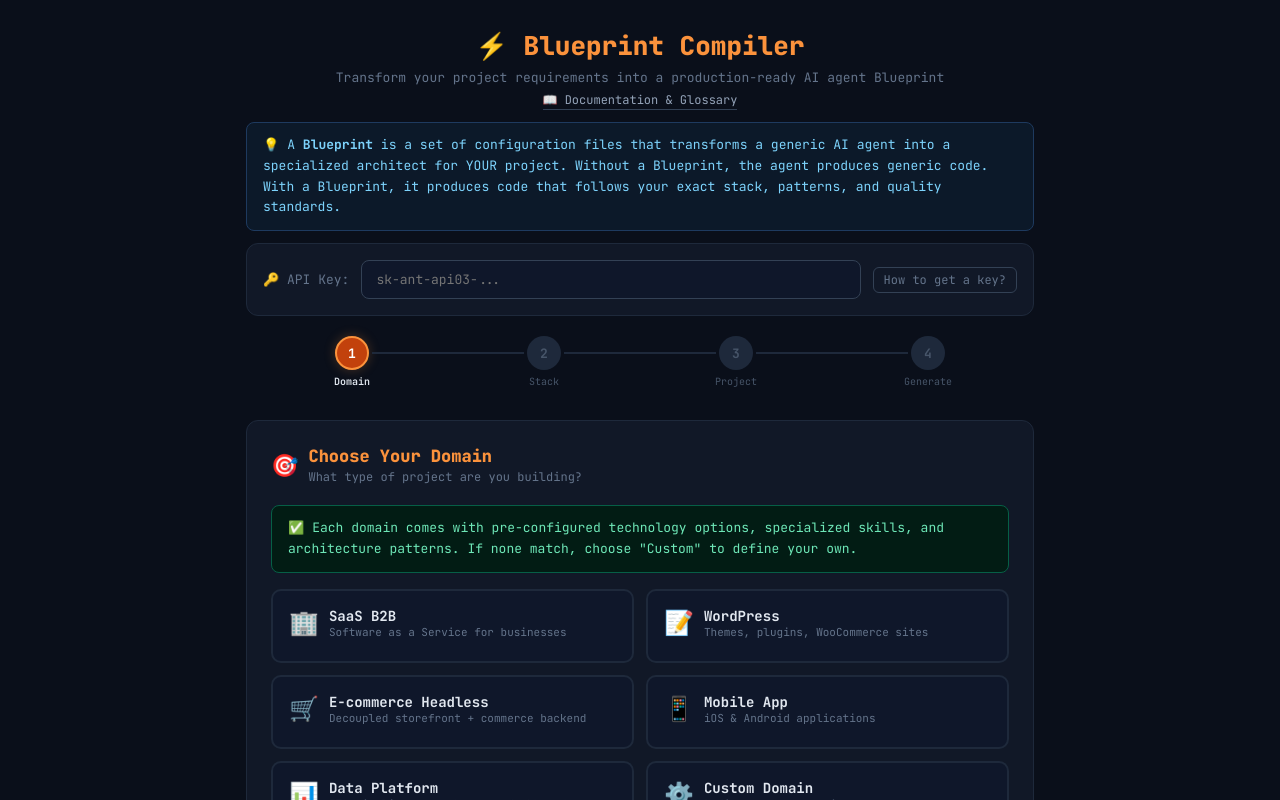
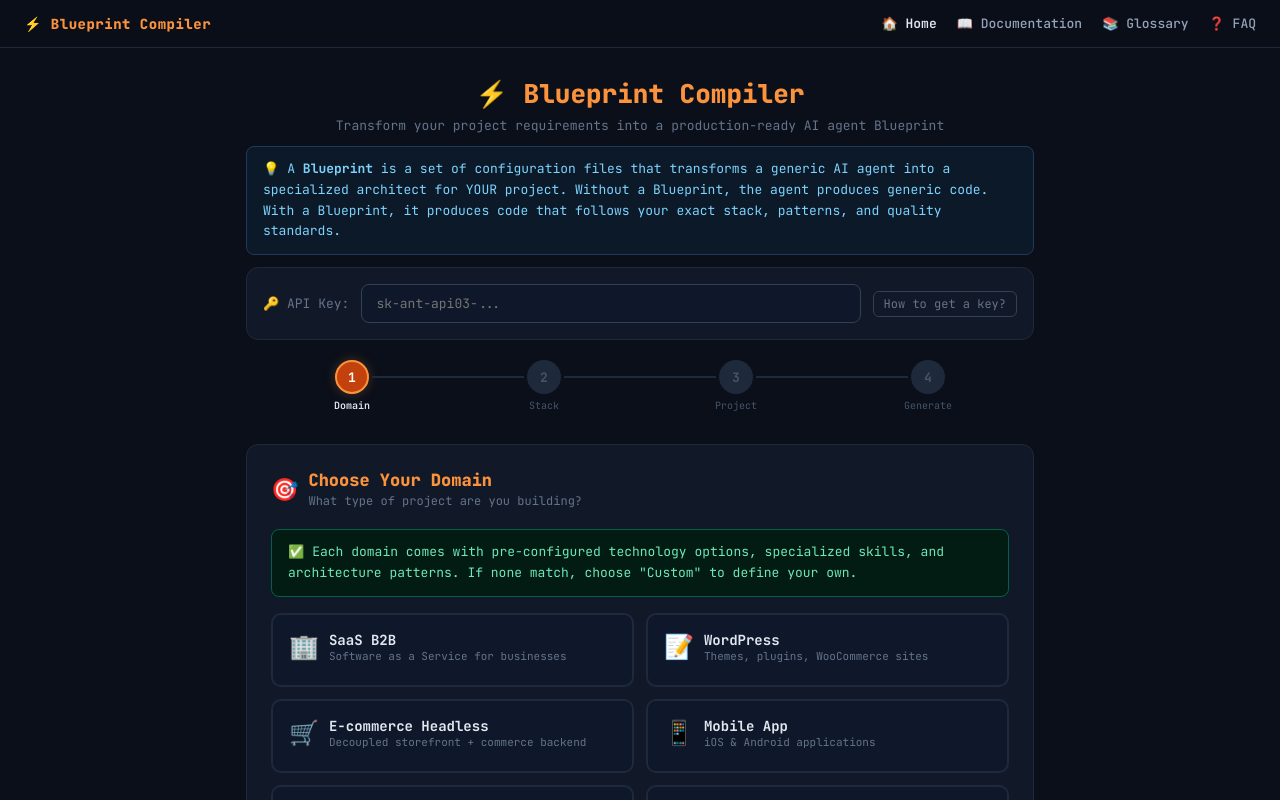
Before and after one commit to skywalker76/blueprint-compiler, a React (Vite) app: page / in a window 1280 px wide. Shown: the top 800 px of the page. Built offline with nearby package versions, Linux system fonts and the light colour scheme.

Commit message:
Add prominent navigation bar with links to Documentation, Glossary, and FAQ

```diff
--- a/src/App.jsx
+++ b/src/App.jsx
@@ -682,12 +682,21 @@ ${stackStr}`;
 
   return (
     <div style={{ minHeight: "100vh", background: "#0a0f1a", color: "#e2e8f0" }}>
+      {/* Top Navigation Bar */}
+      <nav style={{ position: "sticky", top: 0, zIndex: 100, background: "rgba(10,15,26,0.92)", backdropFilter: "blur(12px)", borderBottom: "1px solid #1e293b", padding: "0 24px", height: 48, display: "flex", alignItems: "center", justifyContent: "space-between" }}>
+        <span style={{ fontSize: 14, fontWeight: 800, color: "#fb923c", letterSpacing: 0.5 }}>⚡ Blueprint Compiler</span>
+        <div style={{ display: "flex", gap: 20, alignItems: "center" }}>
+          <a href="/" style={{ fontSize: 13, color: "#e2e8f0", textDecoration: "none", fontWeight: 600 }}>🏠 Home</a>
+          <a href="/docs.html" style={{ fontSize: 13, color: "#94a3b8", textDecoration: "none", fontWeight: 500, transition: "color .15s" }} onMouseOver={e => e.target.style.color = "#fb923c"} onMouseOut={e => e.target.style.color = "#94a3b8"}>📖 Documentation</a>
+          <a href="/docs.html#glossary" style={{ fontSize: 13, color: "#94a3b8", textDecoration: "none", fontWeight: 500, transition: "color .15s" }} onMouseOver={e => e.target.style.color = "#fb923c"} onMouseOut={e => e.target.style.color = "#94a3b8"}>📚 Glossary</a>
+          <a href="/docs.html#faq" style={{ fontSize: 13, color: "#94a3b8", textDecoration: "none", fontWeight: 500, transition: "color .15s" }} onMouseOver={e => e.target.style.color = "#fb923c"} onMouseOut={e => e.target.style.color = "#94a3b8"}>❓ FAQ</a>
+        </div>
+      </nav>
       <div style={{ maxWidth: 820, margin: "0 auto", padding: "28px 16px" }}>
         {/* Header */}
         <div style={{ textAlign: "center", marginBottom: 8 }}>
           <h1 style={{ fontSize: 26, fontWeight: 800, color: "#fb923c", margin: 0 }}>⚡ Blueprint Compiler</h1>
           <p style={{ fontSize: 13, color: "#64748b", margin: "6px 0 0" }}>Transform your project requirements into a production-ready AI agent Blueprint</p>
-          <a href="/docs.html" style={{ fontSize: 12, color: "#94a3b8", marginTop: 6, display: "inline-block", textDecoration: "none", borderBottom: "1px solid #334155", paddingBottom: 1 }}>📖 Documentation & Glossary</a>
         </div>
         <InfoBox type="info">
           A <strong>Blueprint</strong> is a set of configuration files that transforms a generic AI agent into a specialized architect for YOUR project.
```
